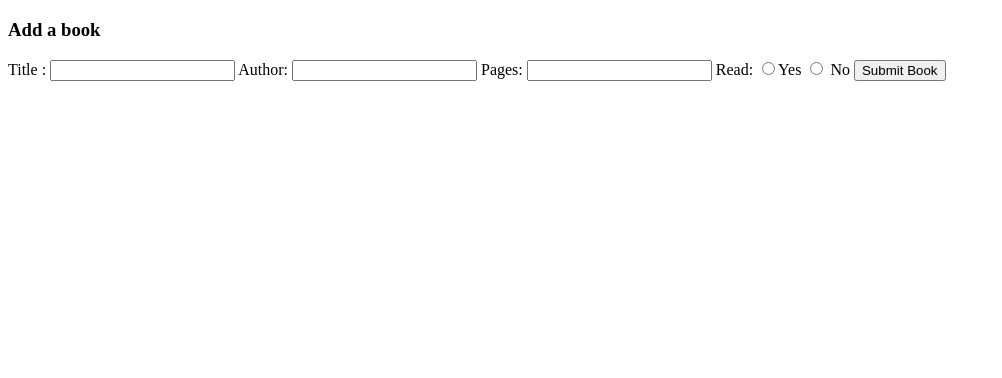
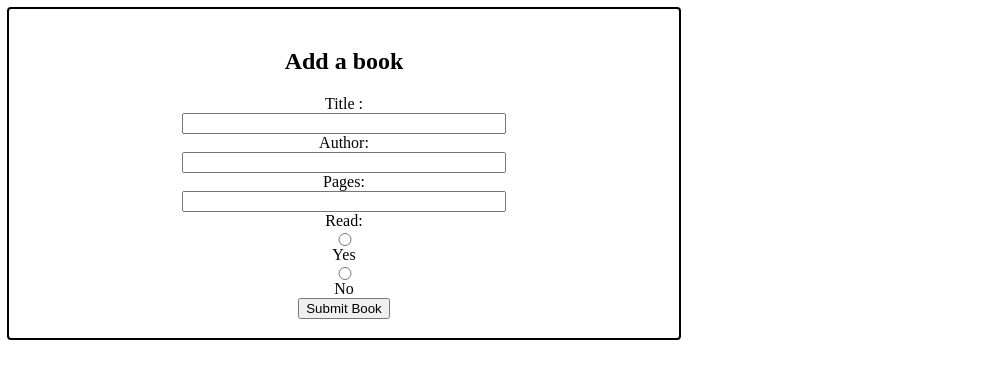
Before and after one commit to Looch8/library, a plain HTML site: page index.html in a window 1280 px wide. Shown: the whole page, without its empty margins (0-1002 px from the left). Drawn offline with Linux system fonts and the light colour scheme.

Commit message:
some css added

```diff
--- a/index.html
+++ b/index.html
@@ -8,8 +8,8 @@
 		<link rel="stylesheet" href="style.css" />
 	</head>
 	<body>
-		<h3>Add a book</h3>
 		<form class="book-form">
+			<h2>Add a book</h2>
 			<label for="title">Title :</label>
 			<input type="text" class="book title" name="title" />
 
--- a/style.css
+++ b/style.css
@@ -0,0 +1,13 @@
+.book-form {
+	display: flex;
+	flex-direction: column;
+	outline: auto;
+	max-width: 50%;
+	padding: 20px;
+	justify-content: center;
+	align-items: center;
+}
+
+.book {
+	width: 50%;
+}
```
